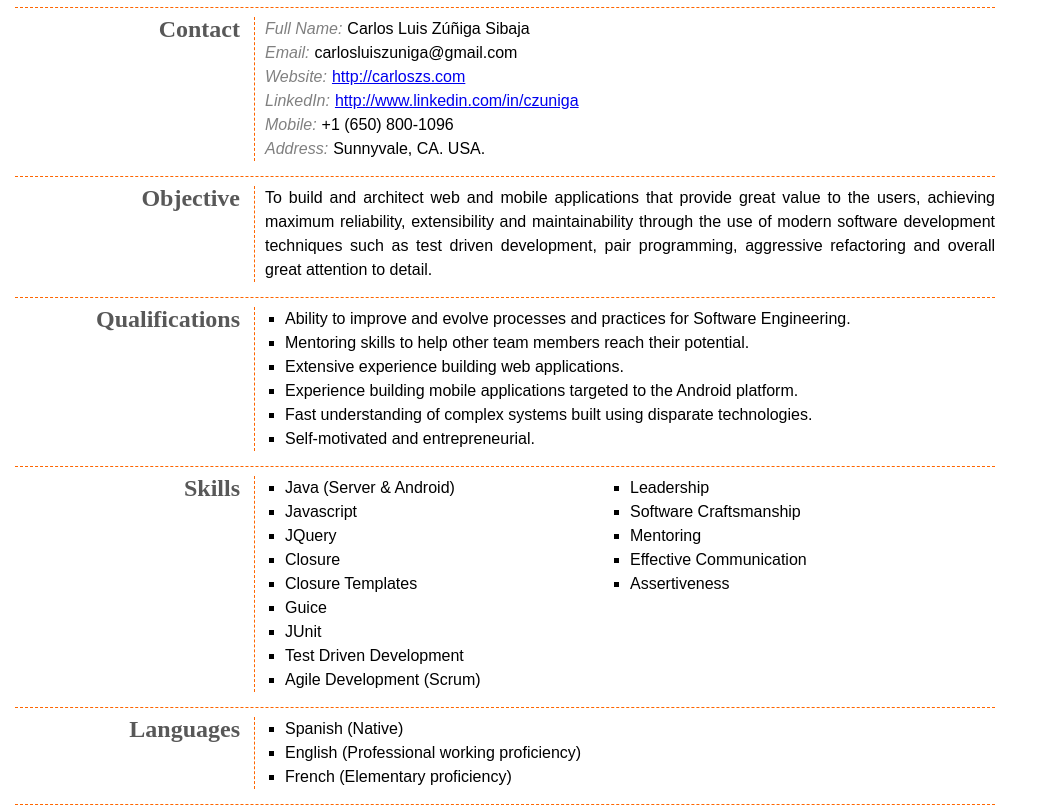
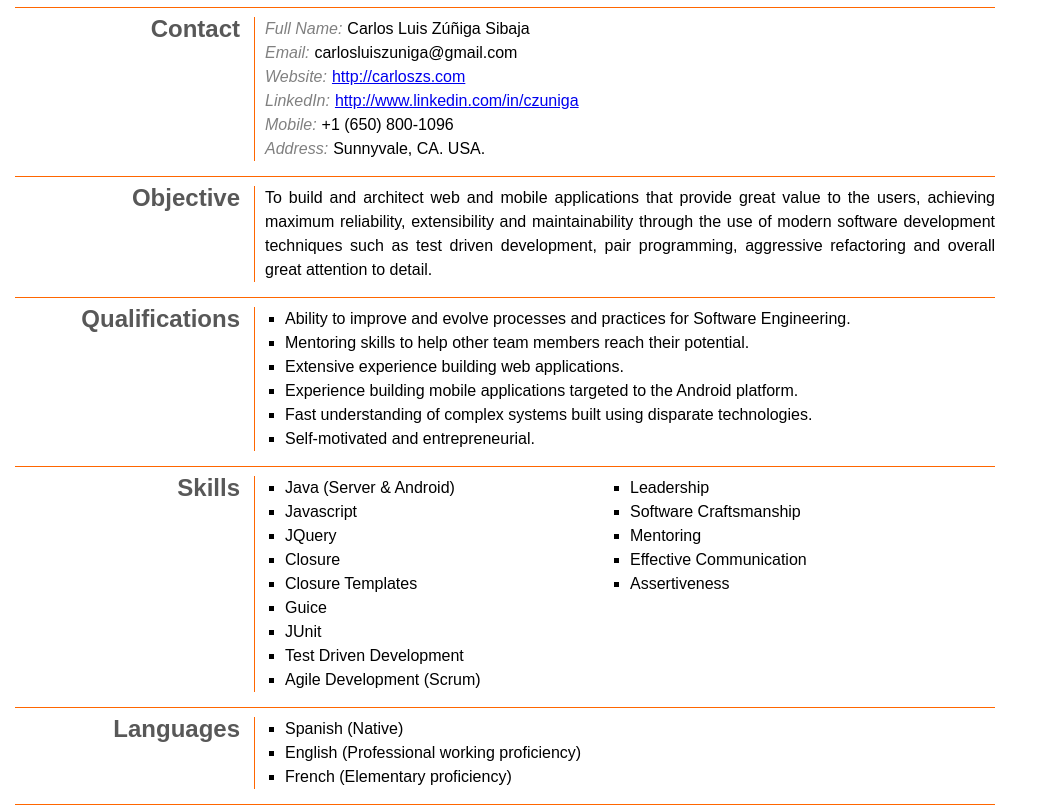
Before and after one commit to CarlosZ/carlosz.github.com, a plain HTML site: page index.html in a window 1280 px wide. Shown: the part 77-888 px from the top of the page, without its empty margins (0-1063 px from the left). Drawn offline with Linux system fonts and the light colour scheme.

Commit message:
Fixed style a bit.

```diff
--- a/index.html
+++ b/index.html
@@ -64,7 +64,6 @@ table {
         padding-left: 20px;
       }
       h1, h2, h3, h4 {
-        font-family: 'Andale Mono';
         font-weight: bold;
         margin: 5px;
       }
@@ -83,7 +82,6 @@ table {
         font-size: 19px;
         padding-bottom: 10px;
         color: #707070;
-        letter-spacing: -2px;
       }
       h4 {
         font-size: 16px;
@@ -96,7 +94,7 @@ table {
       }
       .section {
         margin: 15px;
-        border-bottom: 1px dashed #FF6600;
+        border-bottom: 1px solid #FF6600;
       }
       .section h2 {
         margin-top: 10px;
@@ -108,7 +106,7 @@ table {
       .section .content {
         margin-top: 10px;
         padding-left: 10px;
-        border-left: 1px dashed #FF6600;
+        border-left: 1px solid #FF6600;
         display: inline;
         width: 730px;
         float: right;
```
